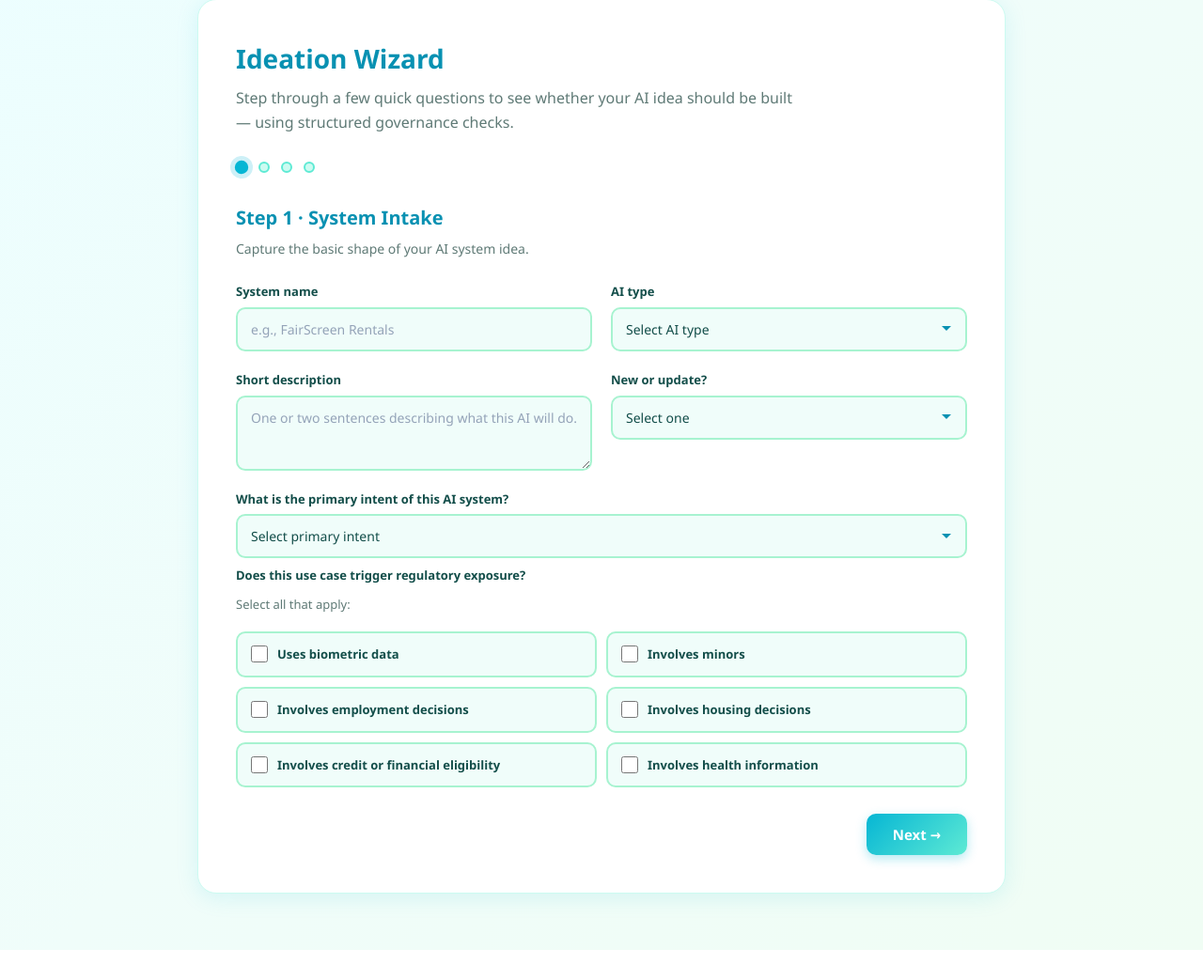
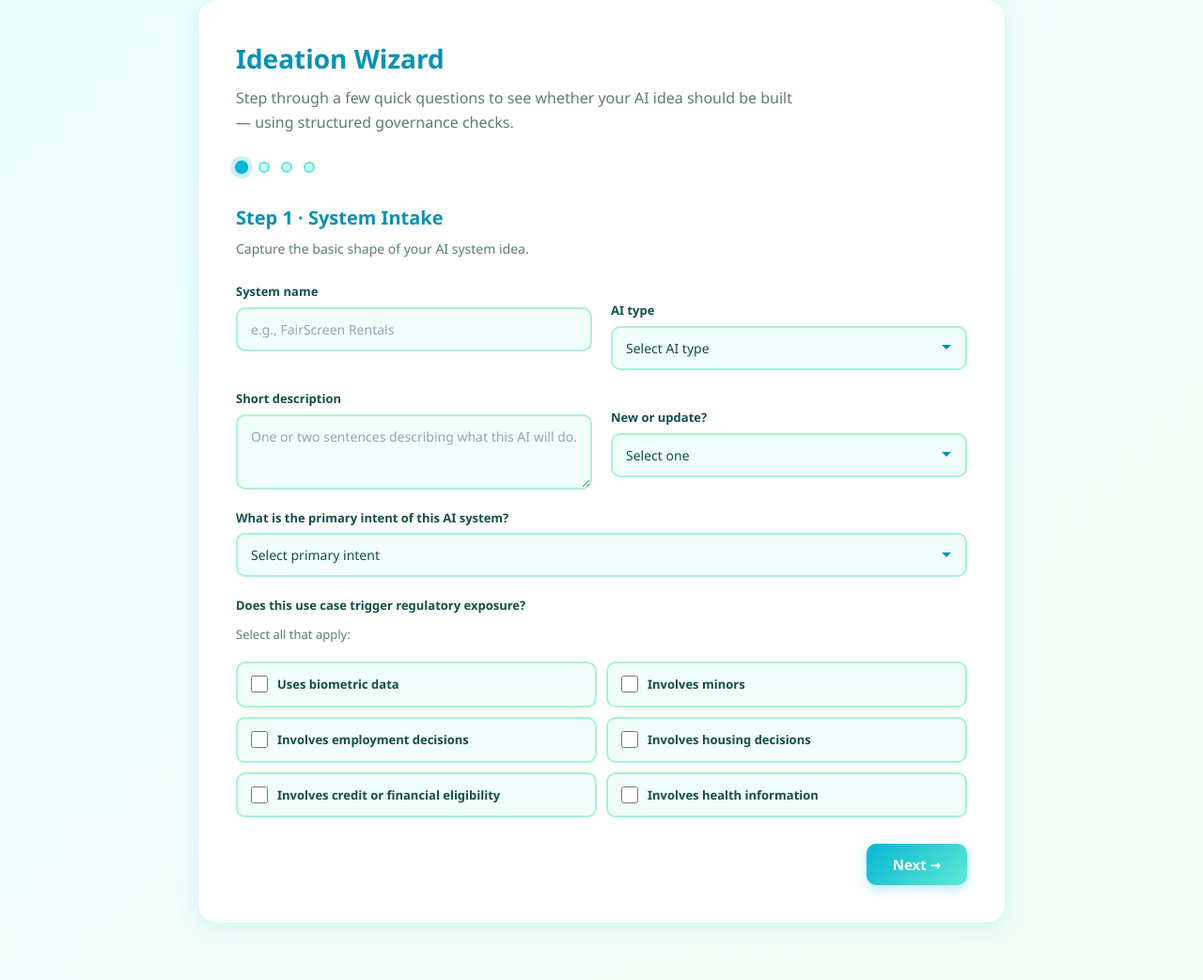
Before and after one commit to akritipa2306-spacekiwi/AI_concept_risk_screener, a Flask app: page / in a window 1280 px wide. Shown: the part 147-1190 px from the top of the page at 94% size. Before the commit the page ends 1158 px from the top, so only its background shows below. Run offline with Flask 3, Linux system fonts and the light colour scheme.

Commit message:
Improve spacing for standalone form fields
Add CSS rule to apply margin-top to .field elements that directly follow another .field element.

Replit-Commit-Author: Agent
Replit-Commit-Session-Id: 51fc6869-045e-4c80-b374-9a3fdeb041b6
Replit-Commit-Checkpoint-Type: full_checkpoint
Replit-Commit-Event-Id: 48f07c2b-d7b4-4a06-ab3f-38002342d50e
Replit-Commit-Screenshot-Url: https://storage.googleapis.com/screenshot-production-us-central1/c0fcdf84-e1d6-4791-a157-bfff9000fcd2/51fc6869-045e-4c80-b374-9a3fdeb041b6/5nLoFri
Replit-Helium-Checkpoint-Created: true

```diff
--- a/static/style.css
+++ b/static/style.css
@@ -161,6 +161,10 @@ body {
   grid-template-columns: 1fr 1fr;
   gap: 20px;
   margin-bottom: 20px;
+}
+
+.field + .field {
+  margin-top: 20px;
 }
 
 @media (max-width: 640px) {
```
